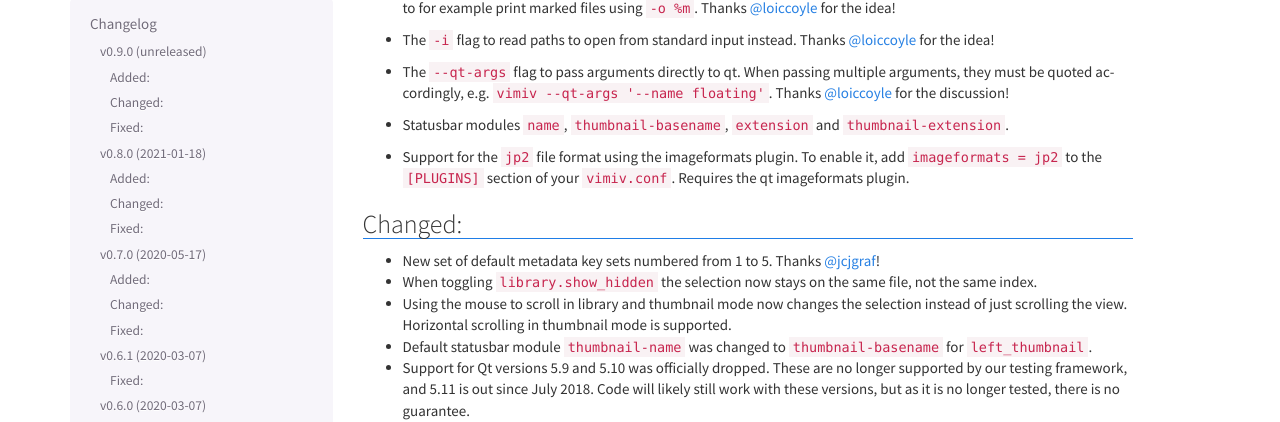
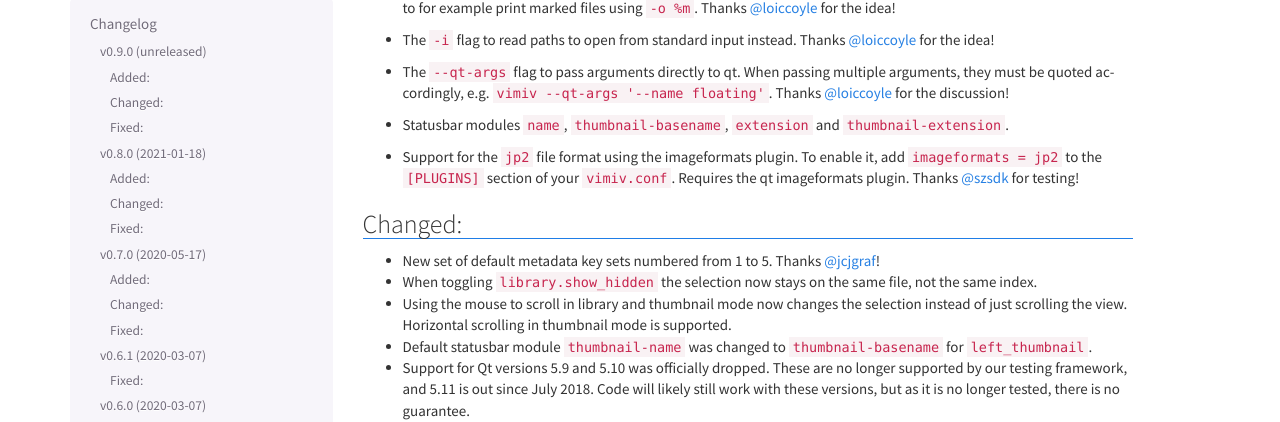
Before and after one commit to karlch/vimiv-qt, a Sphinx documentation site: the page built from docs/changelog.rst, in a window 1280 px wide and 900 px high, scrolled down 1039 px. Shown: the part 92-514 px from the top of the window. Built offline with Sphinx 7.4.7, drawn with Linux system fonts in a browser that asks for light colours.

Commit message:
Credit @szsdk in changelog for testing jp2 support

```diff
--- a/docs/changelog.rst
+++ b/docs/changelog.rst
@@ -70,7 +70,7 @@ Added:
   ``thumbnail-extension``.
 * Support for the ``jp2`` file format using the imageformats plugin. To enable it, add
   ``imageformats = jp2`` to the ``[PLUGINS]`` section of your ``vimiv.conf``. Requires
-  the qt imageformats plugin.
+  the qt imageformats plugin. Thanks `@szsdk`_ for testing!
 
 Changed:
 ^^^^^^^^
@@ -506,3 +506,4 @@ Initial release of the Qt version.
 .. _@willemw12: https://github.com/willemw12
 .. _@Kakupakat: https://github.com/Kakupakat
 .. _@loiccoyle: https://github.com/loiccoyle
+.. _@szsdk: https://github.com/szsdk
```
